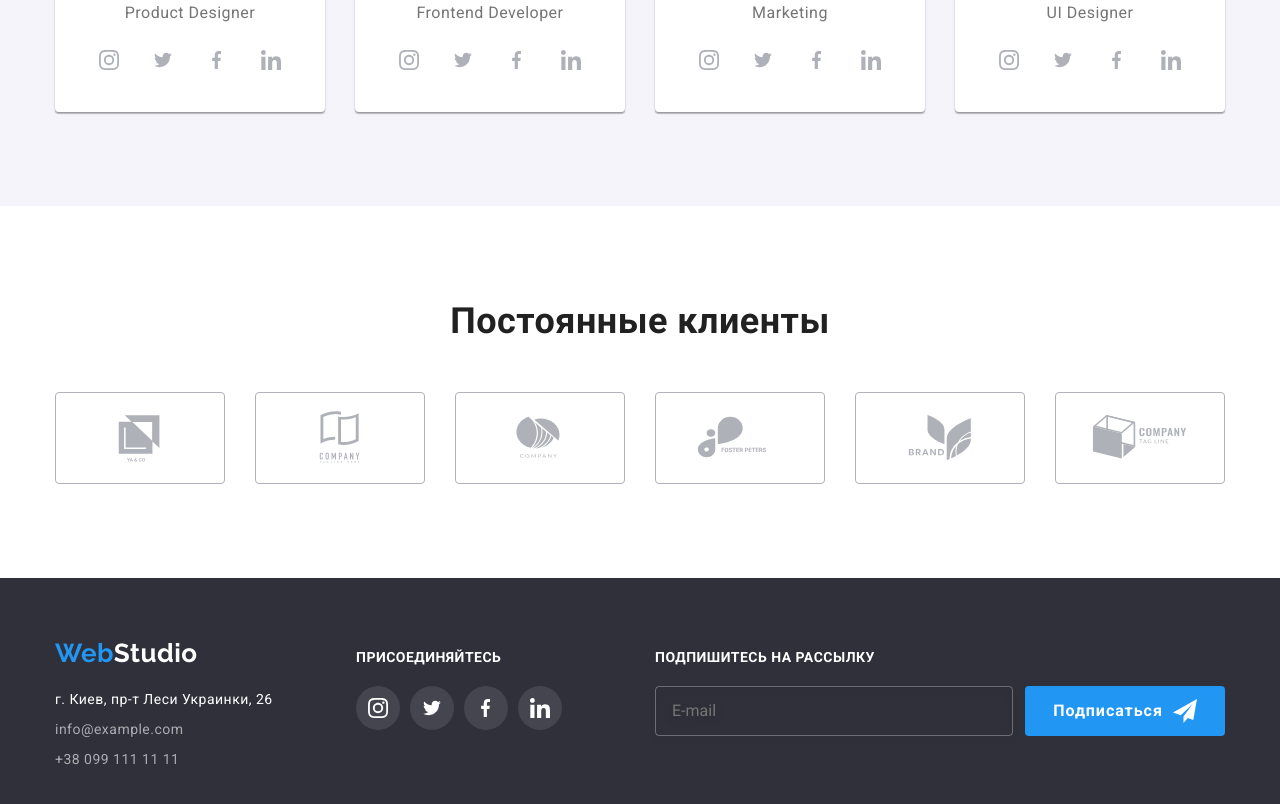
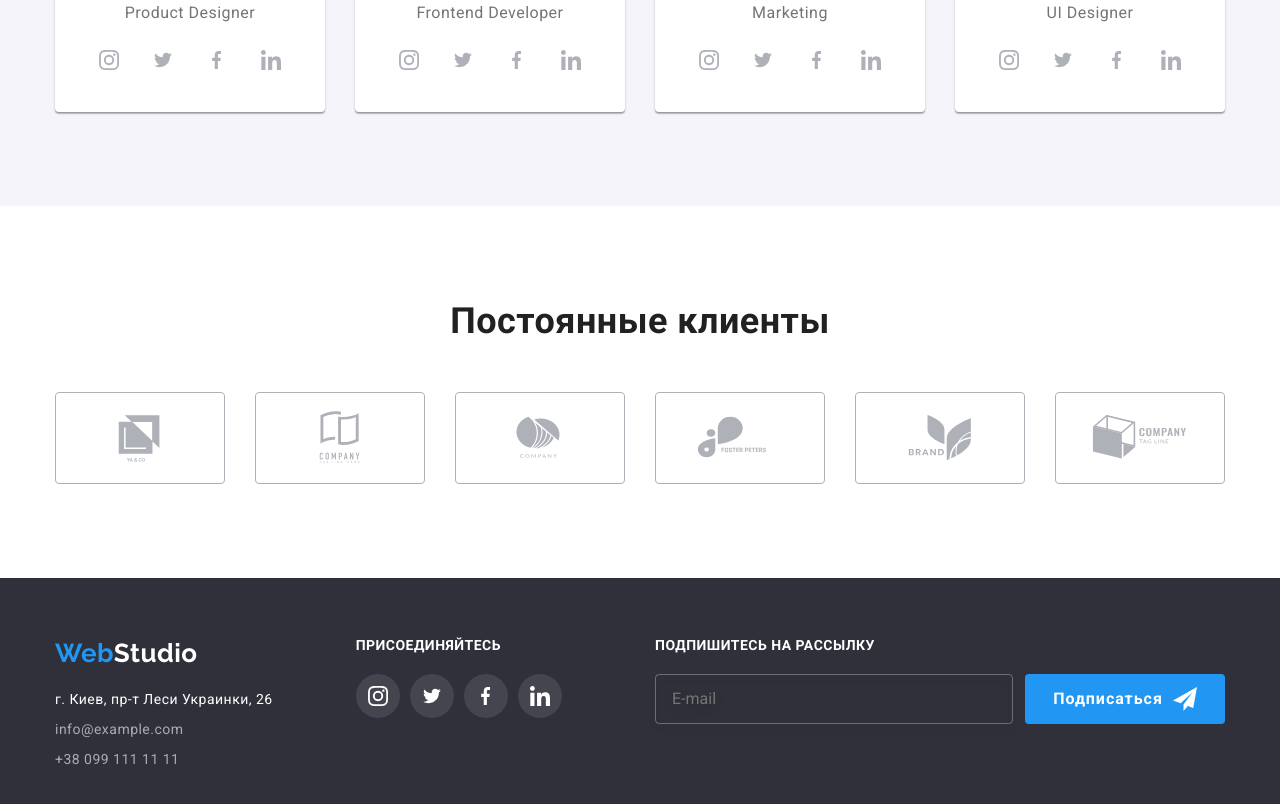
Before and after one commit to ihorchub/goit-markup-hw-06, a plain HTML site: page index.html in a window 1280 px wide. Shown: the part 2102-2906 px from the top of the page. Drawn offline with nearby package versions, Linux system fonts and the light colour scheme.

Commit message:
підпрвляє маржини у футері

```diff
--- a/css/styles.css
+++ b/css/styles.css
@@ -503,12 +503,6 @@ footer {
 
 .container.footer {
   display: flex;
-  align-items: baseline;
-  justify-content: end;
-}
-
-.footer-contacts {
-  margin-right: auto;
 }
 
 .logo-footer {
@@ -555,7 +549,7 @@ footer {
 }
 
 .footer-socials {
-  margin-left: 70px;
+  margin-left: 83px;
 }
 .connect {
   margin-bottom: 20px;
@@ -584,7 +578,7 @@ footer {
 }
 
 .footer-form {
-  margin-left: 93px;
+  margin-left: auto;
 }
 
 .subscribe {
@@ -810,6 +804,10 @@ footer {
   transform: translateX(-202px);
 }
 
+/* .checkbox {
+  appearance: none;
+} */
+
 .check-icons {
   position: relative;
   margin-right: 7px;
```
